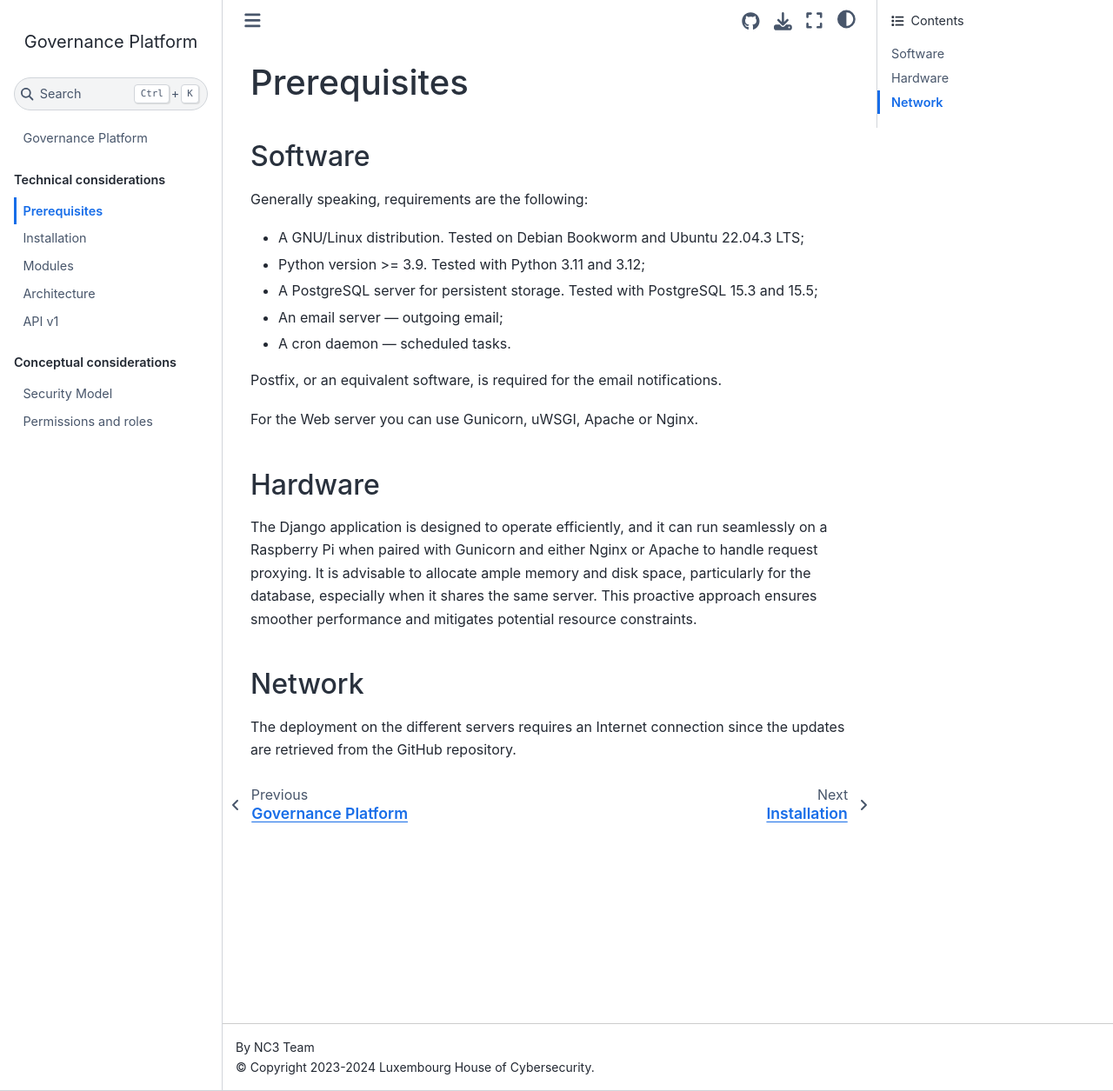
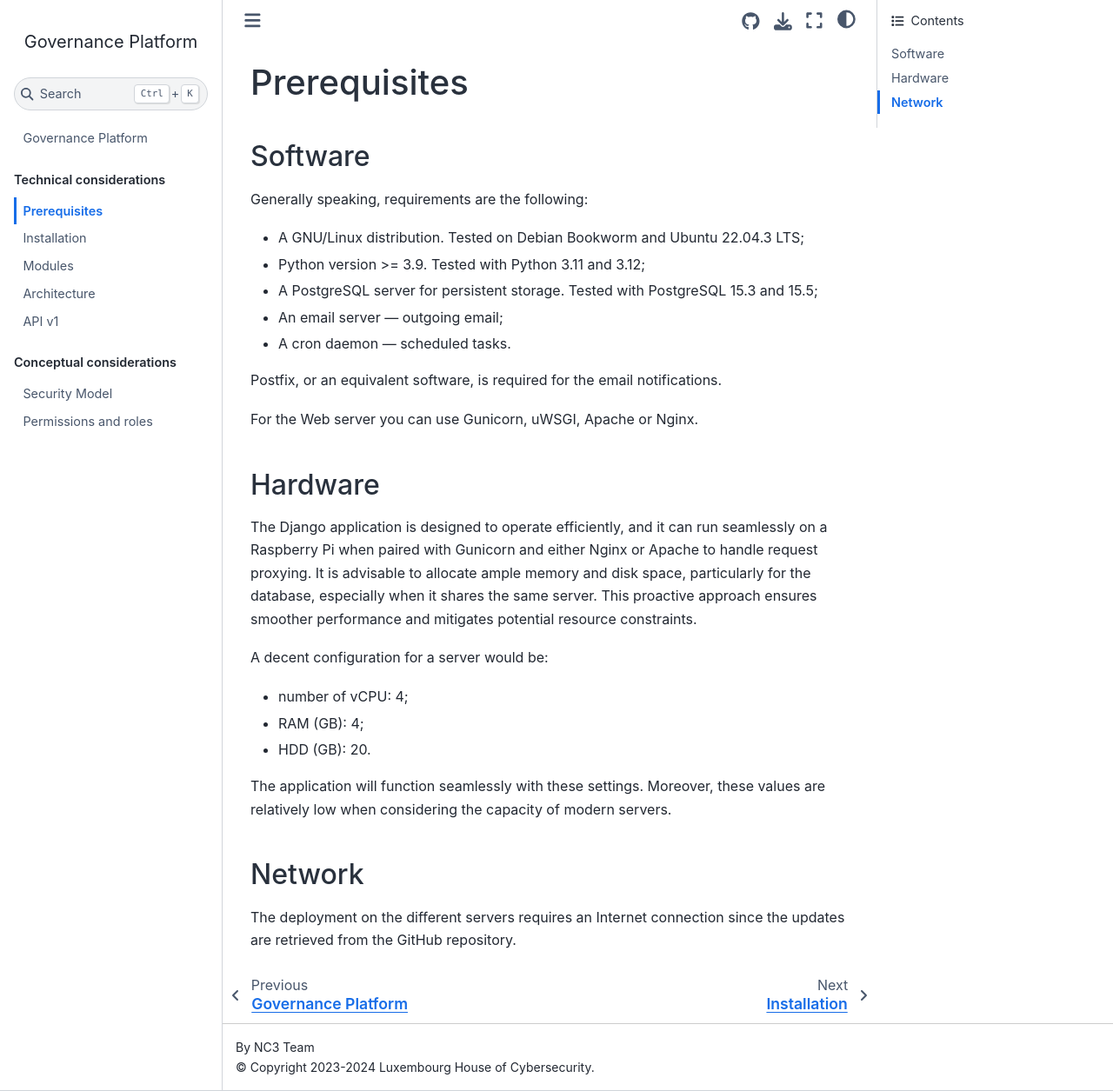
Before and after one commit to informed-governance-project/NISINP, a Sphinx documentation site: the page built from docs/prerequisites.rst, in a window 1280 px wide and 1255 px high. Shown: the whole window at 87% size. Built offline with Sphinx 7.4.7 and the Sphinx Book theme 1.1.4, drawn with Linux system fonts in a browser that asks for light colours.

Commit message:
chg: [documentation] Added concrete values related to the hardware configuration for the server hosting the software.

```diff
--- a/docs/prerequisites.rst
+++ b/docs/prerequisites.rst
@@ -27,6 +27,16 @@ and disk space, particularly for the database, especially when it shares the
 same server. This proactive approach ensures smoother performance and
 mitigates potential resource constraints.
 
+A decent configuration for a server would be:
+
+- number of vCPU: 4;
+- RAM (GB): 4;
+- HDD (GB): 20.
+
+The application will function seamlessly with these settings.
+Moreover, these values are relatively low when considering the capacity of
+modern servers.
+
 
 Network
 -------
```
